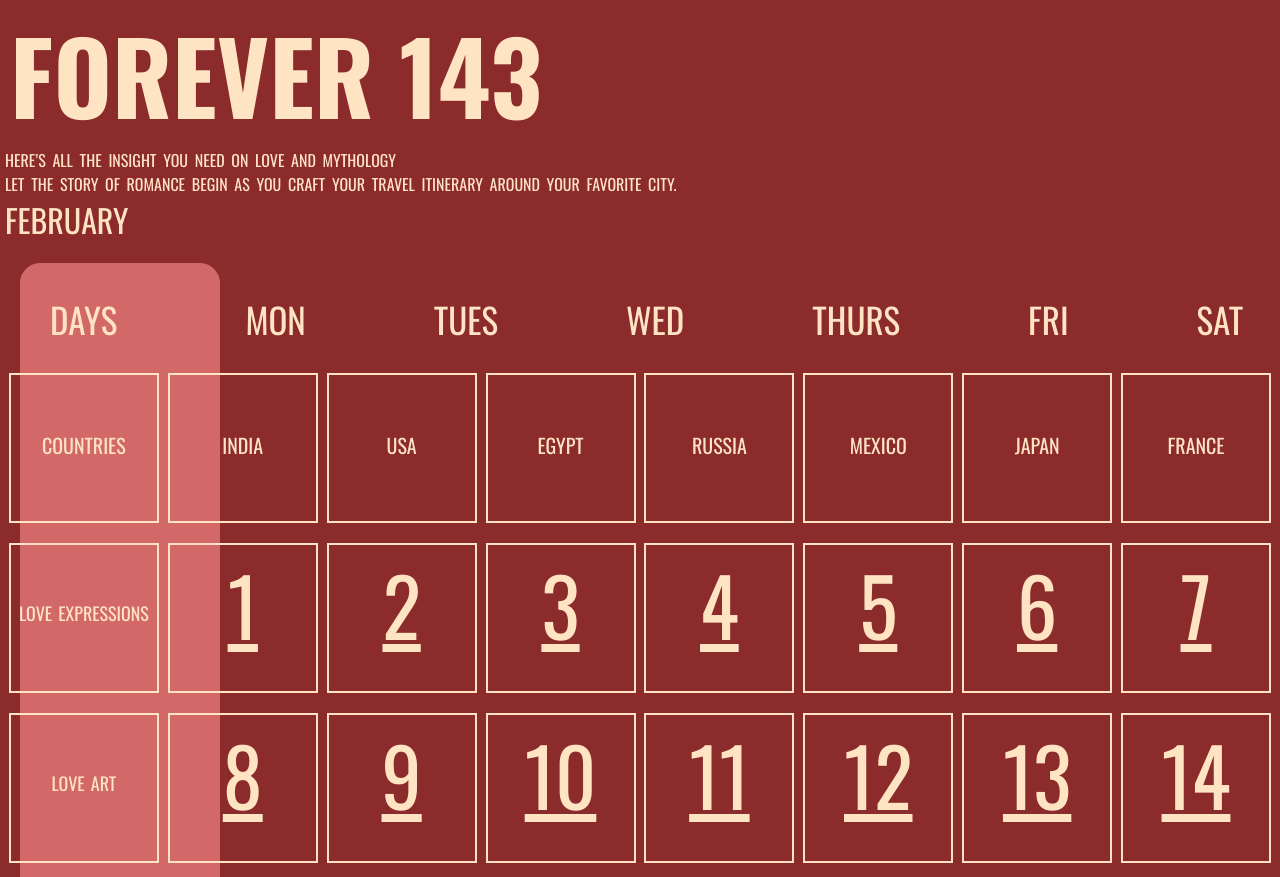
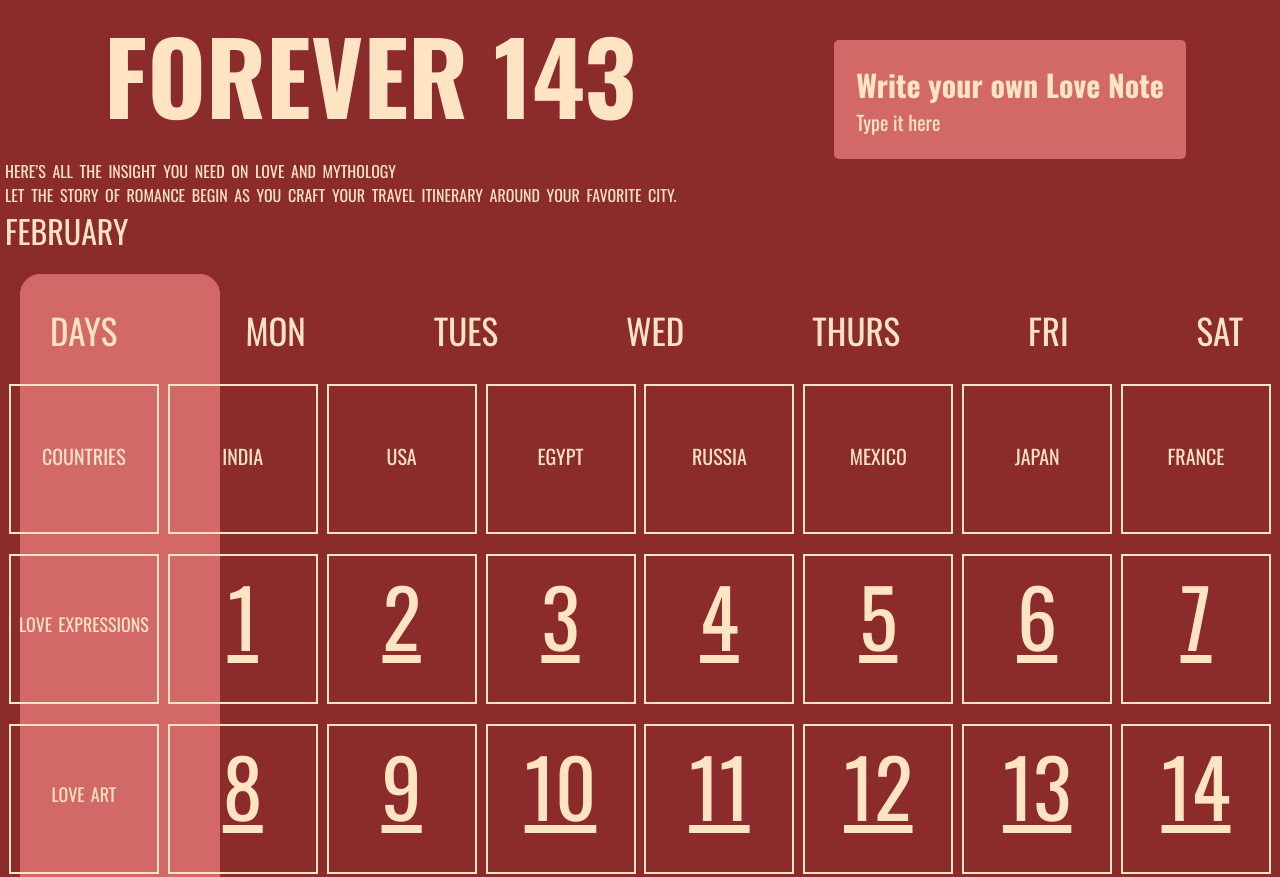
Before and after one commit to suekshag/what-is-love-gupts622, a plain HTML site: page index.html in a window 1280 px wide. Shown: the top 877 px of the page. Drawn offline with nearby package versions, Linux system fonts and the light colour scheme; a web font is replaced by a local one.

Commit message:
Add files via upload

```diff
--- a/index.css
+++ b/index.css
@@ -12,6 +12,13 @@ body{
 .container{
     position: relative;
 }
+
+.start{
+  display: flex;
+  flex-direction: row;
+  justify-content: space-around;
+}
+
 .heading{
     color: bisque;
     font-size: 50px;
@@ -21,7 +28,19 @@ body{
   font-weight: 400;
   font-style: normal;
   text-align: left;
+}
 
+.note{
+  margin-top: 40px;
+  border: 2px solid rgb(211, 104, 104) ;
+  border-radius: 5px;
+  padding: 20px;
+  font-family: "Oswald", serif;
+  font-optical-sizing: auto;
+  font-weight: 400;
+  font-size: 20px;
+  color: bisque;
+  background-color:  rgb(211, 104, 104) ;
 }
 
 .sub{
@@ -146,6 +165,7 @@ body{
 
 }
 
+
 @media only screen and (max-width:800px){
   .days {
     gap: 2rem;
--- a/index.html
+++ b/index.html
@@ -15,14 +15,21 @@
   </head>
   <body>
     <div class="container">
+
+      <div class="start">
+
       <div class="heading">
         <h1>FOREVER 143</h1>
+       </div>
+
+         <div class="note">
+        <h2>Write your own Love Note</h2>
+        <p contenteditable="true">Type it here</p>
       </div>
 
-      <!-- <div class="note">
-        <h2>Write your own Love Note</h2>
-        <p contenteditable="true">Type it here</p>
-      </div> -->
+      </div>
+
+
 
       <p class="sub">Here’s all the insight you need on love and mythology</p>
       <p class="sub">
```
